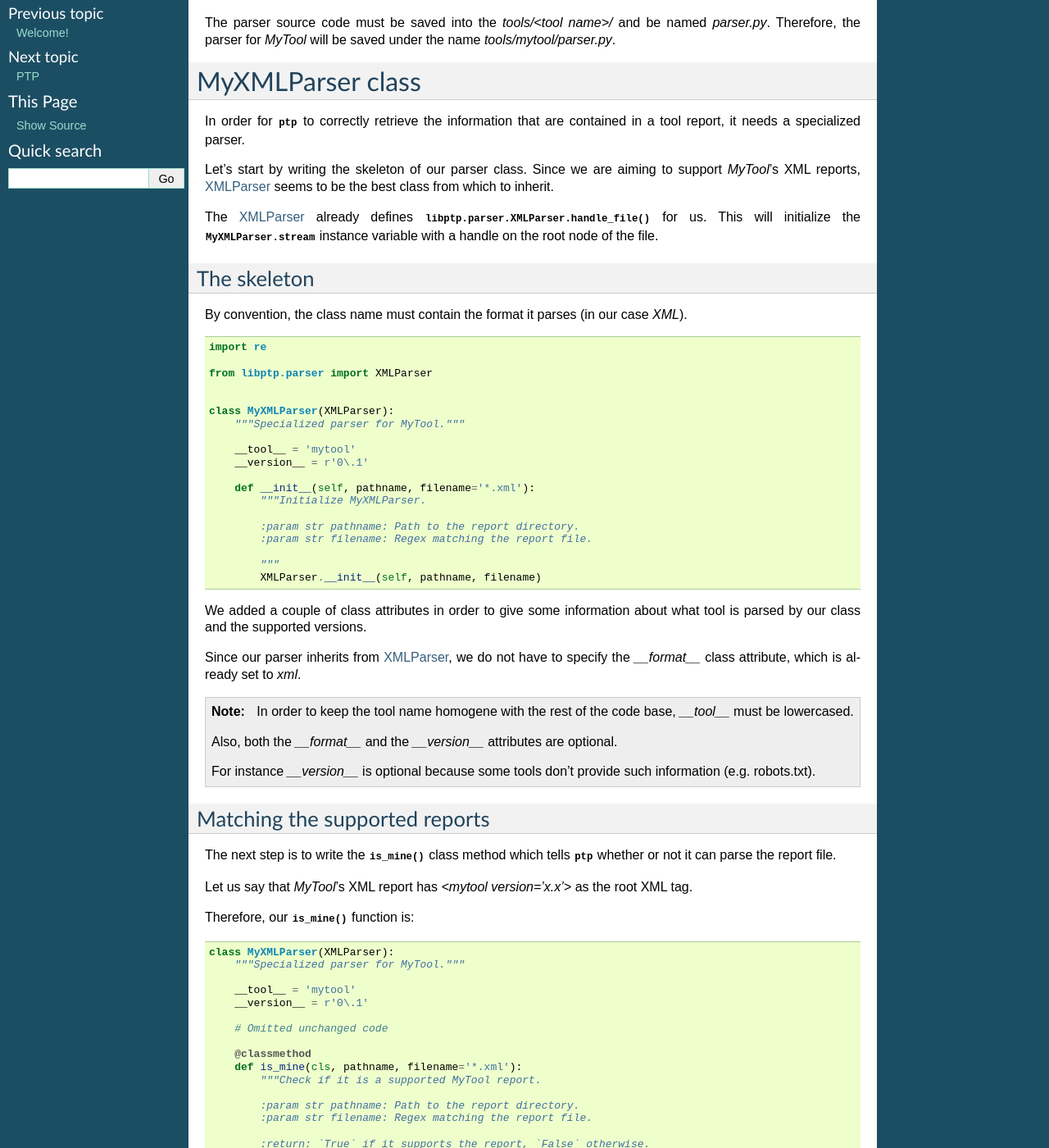
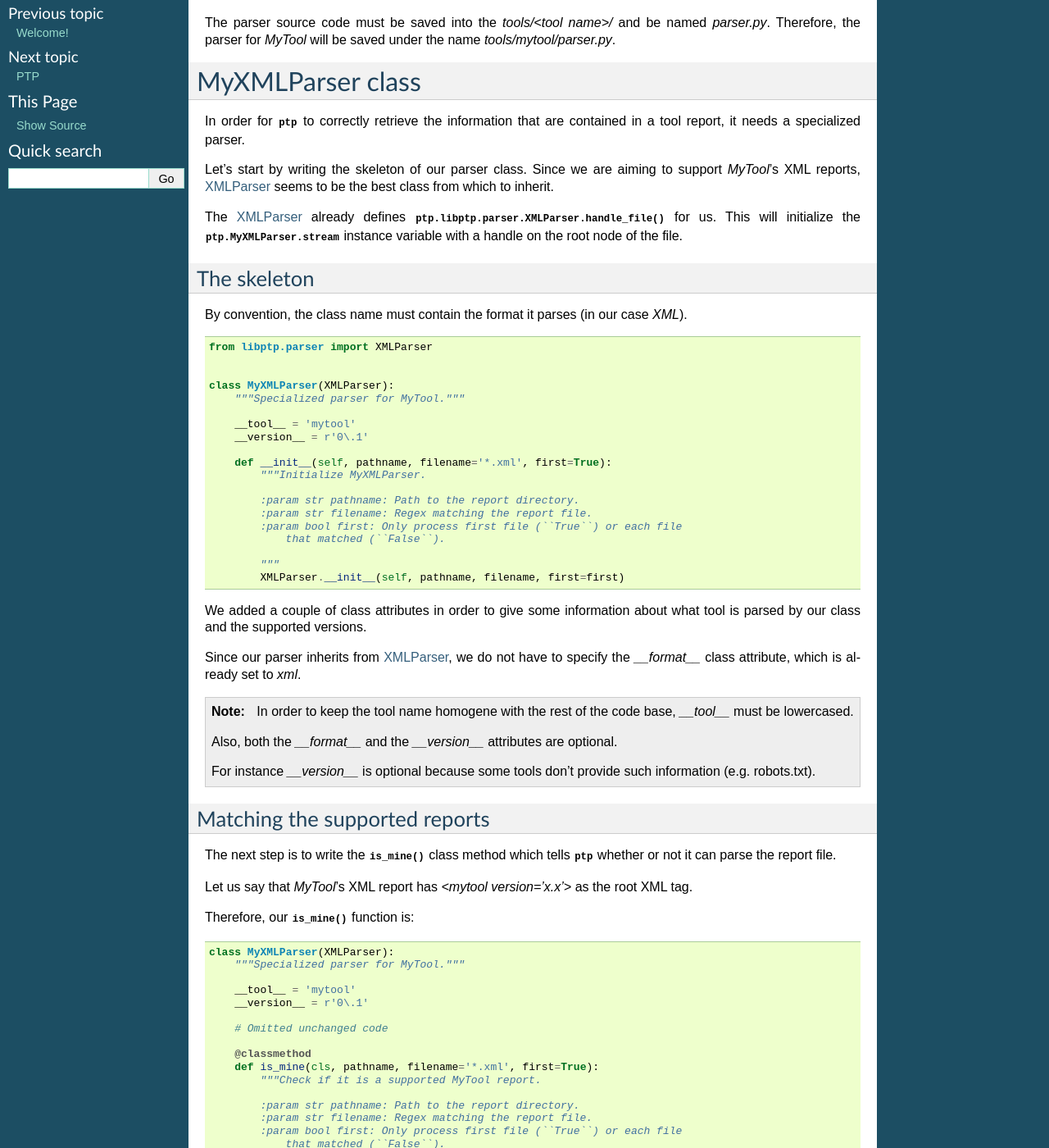
Before and after one commit to owtf/ptp, a Sphinx documentation site: the page built from docs/source/contribute.rst, in a window 1280 px wide and 1400 px high, scrolled down 191 px. Shown: the whole window at 82% size. Built offline with Sphinx 7.4.7, drawn with Linux system fonts in a browser that asks for light colours; some of the changed text lies outside the part shown.

Commit message:
[doc] Update contribute snippets.

```diff
--- a/docs/source/contribute.rst
+++ b/docs/source/contribute.rst
@@ -25,9 +25,9 @@ support *MyTool*'s XML reports, :ref:`xmlparser-label` seems to be the best
 class from which to inherit.
 
 The :ref:`xmlparser-label` already defines
-:meth:`libptp.parser.XMLParser.handle_file` for us. This will initialize the
-:attr:`MyXMLParser.stream` instance variable with a handle on the root node of
-the file.
+:meth:`ptp.libptp.parser.XMLParser.handle_file` for us. This will initialize
+the :attr:`ptp.MyXMLParser.stream` instance variable with a handle on the root
+node of the file.
 
 The skeleton
 ============
@@ -36,8 +36,6 @@ By convention, the class name must contain the format it parses (in our case
 `XML`).
 
 .. code-block:: python
-
-    import re
 
     from libptp.parser import XMLParser
 
@@ -48,14 +46,16 @@ By convention, the class name must contain the format it parses (in our case
         __tool__ = 'mytool'
         __version__ = r'0\.1'
 
-        def __init__(self, pathname, filename='*.xml'):
+        def __init__(self, pathname, filename='*.xml', first=True):
             """Initialize MyXMLParser.
 
             :param str pathname: Path to the report directory.
             :param str filename: Regex matching the report file.
+            :param bool first: Only process first file (``True``) or each file
+                that matched (``False``).
 
             """
-            XMLParser.__init__(self, pathname, filename)
+            XMLParser.__init__(self, pathname, filename, first=first)
 
 We added a couple of class attributes in order to give some information
 about what tool is parsed by our class and the supported versions.
@@ -95,18 +95,20 @@ Therefore, our :meth:`is_mine` function is:
         # Omitted unchanged code
 
         @classmethod
-        def is_mine(cls, pathname, filename='*.xml'):
+        def is_mine(cls, pathname, filename='*.xml', first=True):
             """Check if it is a supported MyTool report.
 
             :param str pathname: Path to the report directory.
             :param str filename: Regex matching the report file.
+            :param bool first: Only process first file (``True``) or each file
+                that matched (``False``).
 
             :return: `True` if it supports the report, `False` otherwise.
             :rtype: :class:`bool`
 
             """
             try:
-                stream = cls.handle_file(pathname, filename)
+                stream = cls.handle_file(pathname, filename, first=first)
             except (ValueError, LxmlError):
                 # If an error occurs when trying to open the file, then the
                 # parser cannot deal with it.
@@ -150,28 +152,32 @@ methods for our fake tool.
         __tool__ = 'mytool'
         __version__ = r'0\.1'
 
-        def __init__(self, pathname, filename='*.xml'):
+        def __init__(self, pathname, filename='*.xml', first=True):
             """Initialize MyXMLParser.
 
             :param str pathname: Path to the report directory.
             :param str filename: Regex matching the report file.
+            :param bool first: Only process first file (``True``) or each file
+                that matched (``False``).
 
             """
-            XMLParser.__init__(self, pathname, filename)
+            XMLParser.__init__(self, pathname, filename, first=first)
 
         @classmethod
-        def is_mine(cls, pathname, filename='*.xml'):
+        def is_mine(cls, pathname, filename='*.xml', first=True):
             """Check if it is a supported MyTool report.
 
             :param str pathname: Path to the report directory.
             :param str filename: Regex matching the report file.
+            :param bool first: Only process first file (``True``) or each file
+                that matched (``False``).
 
             :return: `True` if it supports the report, `False` otherwise.
             :rtype: :class:`bool`
 
             """
             try:
-                stream = cls.handle_file(pathname, filename)
+                stream = cls.handle_file(pathname, filename, first=first)
             except (ValueError, LxmlError):
                 # If an error occurs when trying to open the file, then the
                 # parser cannot deal with it.
```
Also changed, not shown: other parts of docs/source/contribute.rst (+1 -1 lines).
